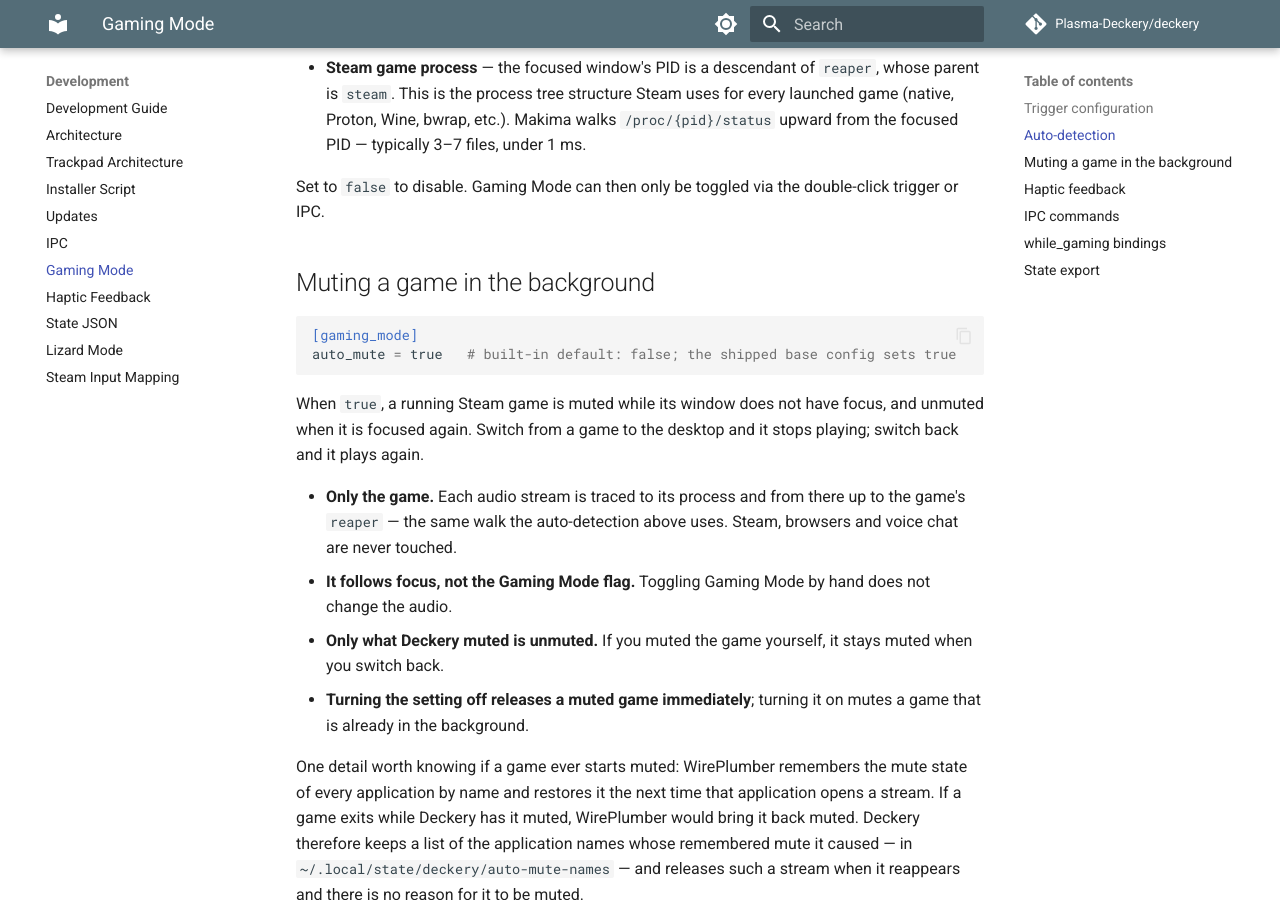
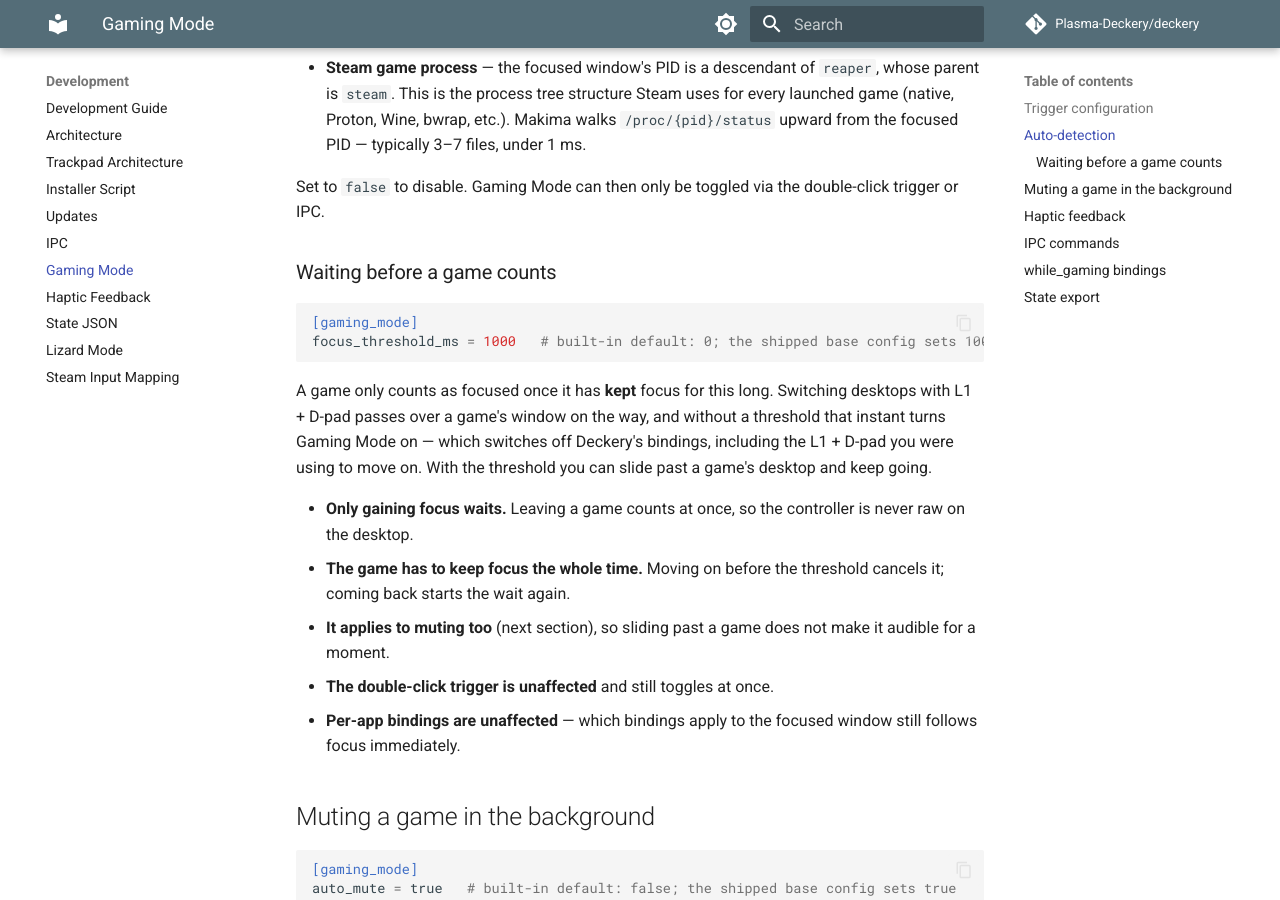
Before and after one commit to Plasma-Deckery/deckery, an MkDocs documentation site: the page built from docs/reference/gaming-mode.md, in a window 1280 px wide and 900 px high, scrolled down 873 px. Built offline with MkDocs 1.6.1 and Material for MkDocs 9.7.7, drawn with Linux system fonts in a browser that asks for light colours; comment, search, counter and statistics services are not loaded.

Commit message:
Ship focus_threshold_ms = 1000 and document it
A game now counts as focused only after keeping focus for the threshold
(makima-deckery #60), so sliding past a game's desktop with L1+D-pad no
longer traps the controller in Gaming Mode. The reference page explains
that only gaining focus waits, that muting shares the threshold, and
that the double-click trigger and per-app bindings are unaffected.

````diff
--- a/docs/reference/gaming-mode.md
+++ b/docs/reference/gaming-mode.md
@@ -29,6 +29,21 @@
 - **Steam game process** — the focused window's PID is a descendant of `reaper`, whose parent is `steam`. This is the process tree structure Steam uses for every launched game (native, Proton, Wine, bwrap, etc.). Makima walks `/proc/{pid}/status` upward from the focused PID — typically 3–7 files, under 1 ms.
 
 Set to `false` to disable. Gaming Mode can then only be toggled via the double-click trigger or IPC.
+
+### Waiting before a game counts
+
+```toml
+[gaming_mode]
+focus_threshold_ms = 1000   # built-in default: 0; the shipped base config sets 1000
+```
+
+A game only counts as focused once it has **kept** focus for this long. Switching desktops with L1 + D-pad passes over a game's window on the way, and without a threshold that instant turns Gaming Mode on — which switches off Deckery's bindings, including the L1 + D-pad you were using to move on. With the threshold you can slide past a game's desktop and keep going.
+
+- **Only gaining focus waits.** Leaving a game counts at once, so the controller is never raw on the desktop.
+- **The game has to keep focus the whole time.** Moving on before the threshold cancels it; coming back starts the wait again.
+- **It applies to muting too** (next section), so sliding past a game does not make it audible for a moment.
+- **The double-click trigger is unaffected** and still toggles at once.
+- **Per-app bindings are unaffected** — which bindings apply to the focused window still follows focus immediately.
 
 ## Muting a game in the background
 
````
Also changed, not shown: 1 other file.
